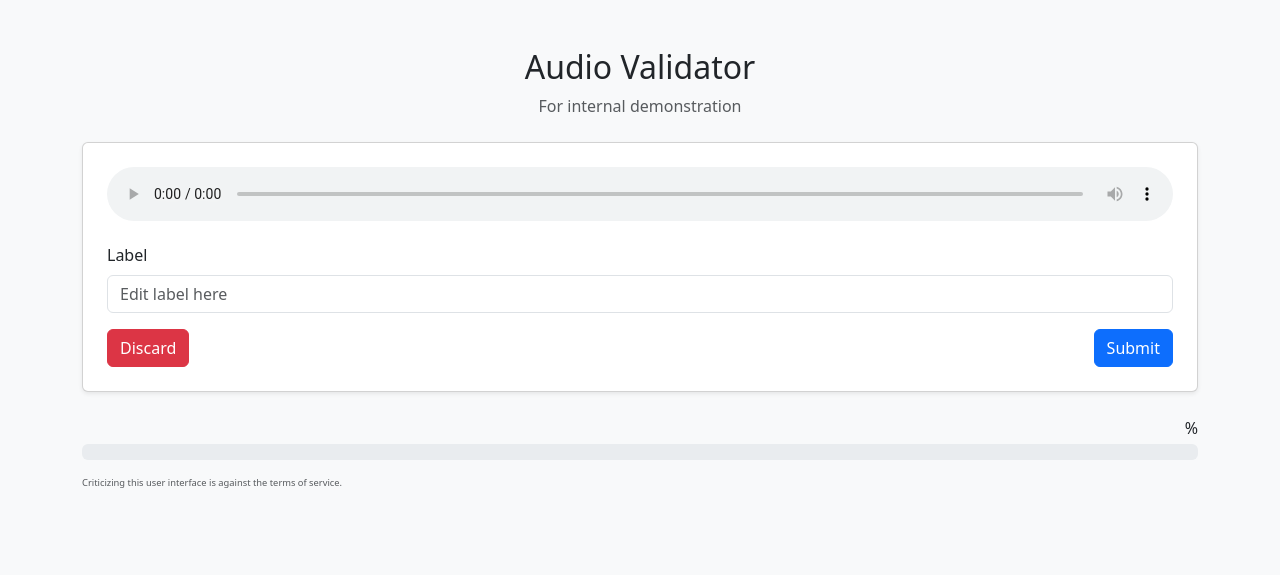
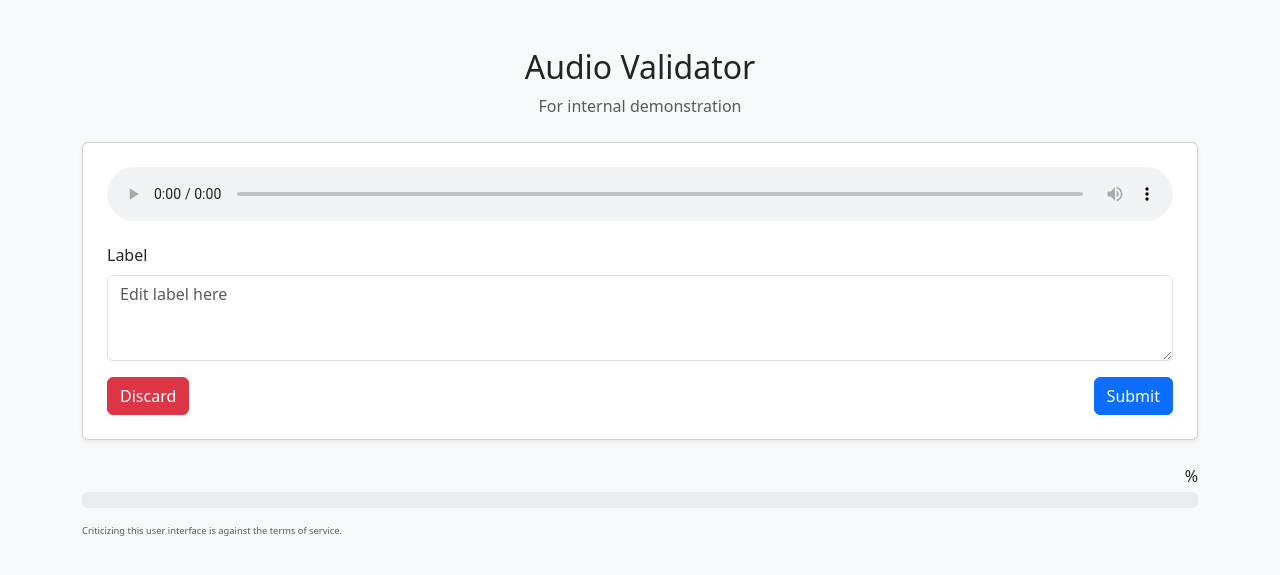
Before and after one commit to TinyLittleWheatley/shiny-eureka, a Python web app: template app/templates/index.html in a window 1280 px wide. Shown: the top 575 px of the page. Run offline with Jinja, Linux system fonts and the light colour scheme; the template is opened without the code that fills it, so the values that code supplies are empty.

Commit message:
Make text area for label bigger

```diff
--- a/app/templates/index.html
+++ b/app/templates/index.html
@@ -22,7 +22,7 @@
 
         <div class="mb-3">
             <label for="labelInput" class="form-label">Label</label>
-            <input id="labelInput" type="text" class="form-control" placeholder="Edit label here">
+            <textarea id="labelInput" class="form-control" rows="3" placeholder="Edit label here"></textarea>
         </div>
 
         <div class="d-flex justify-content-between">
```
